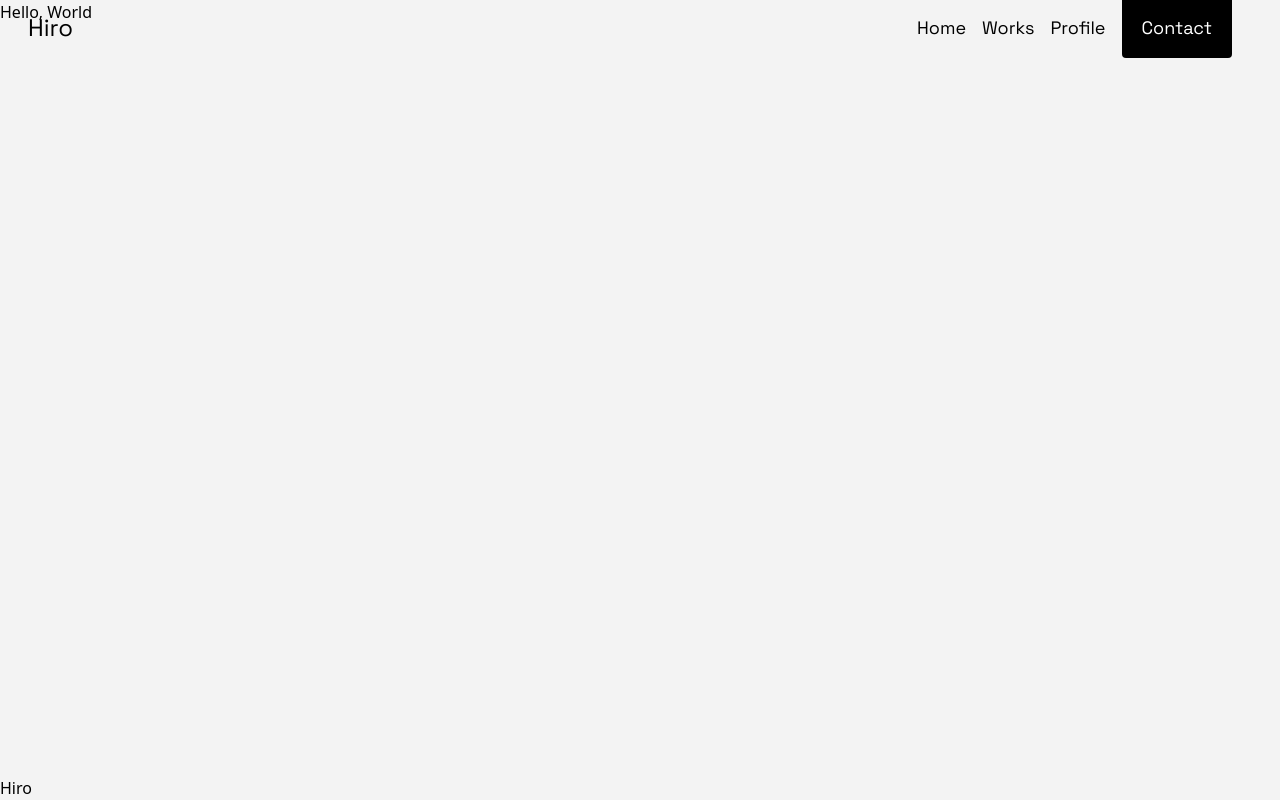
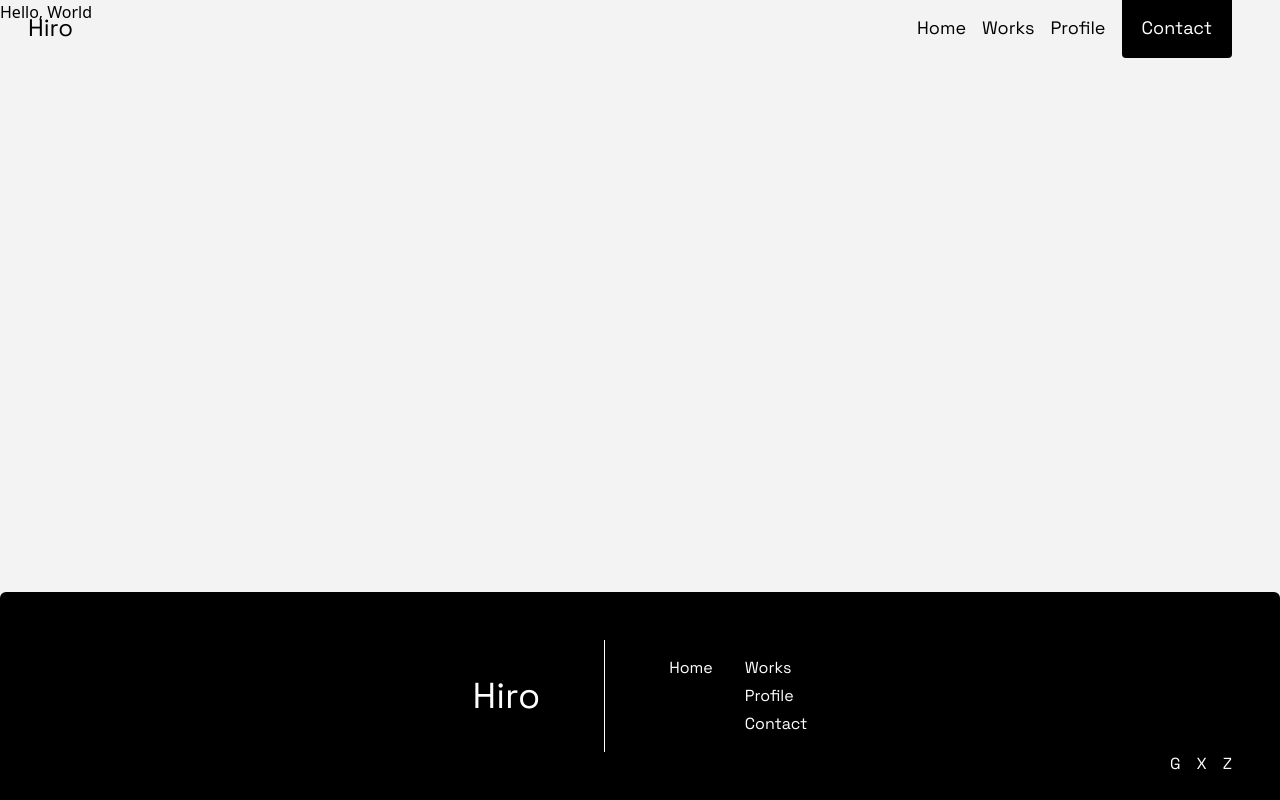
Before and after one commit to hiro-1noue/portfolio, a Next.js app: page / in a window 1280 px wide. Built offline with nearby package versions, Linux system fonts and the light colour scheme.

Commit message:
Add footer

```diff
--- a/src/app/components/Footer.tsx
+++ b/src/app/components/Footer.tsx
@@ -1,11 +1,33 @@
+import Link from "next/link";
+
 type FooterProbs = {
   title: string;
 };
 
 export default function Footer({ title }: FooterProbs) {
   return (
-    <footer>
-      <h1>{title}</h1>
+    <footer className="w-full h-52 rounded-t-md bg-black text-white p-12 font-space">
+      <div className="w-full h-full flex justify-center items-center gap-16">
+        <h1 className="text-4xl">{ title }</h1>
+
+	<div className="w-px h-full bg-white"></div>
+
+	<nav className="flex gap-8">
+	  <Link href="/">Home</Link>
+	  <div className="flex flex-col gap-1">
+	    <Link href="/works">Works</Link>
+	    <Link href="/profile">Profile</Link>
+	    <Link href="/contact">Contact</Link>
+	  </div>
+	</nav>
+
+      </div>
+
+      <div className="flex justify-end items-center gap-4">
+        <Link href="https://github.com/hiro-1noue">G</Link>
+	<Link href="https://x.com/hiro_1noue">X</Link>
+	<Link href="https://zenn.dev/hiro1noue">Z</Link>
+      </div>
     </footer>
   );
 }
```
